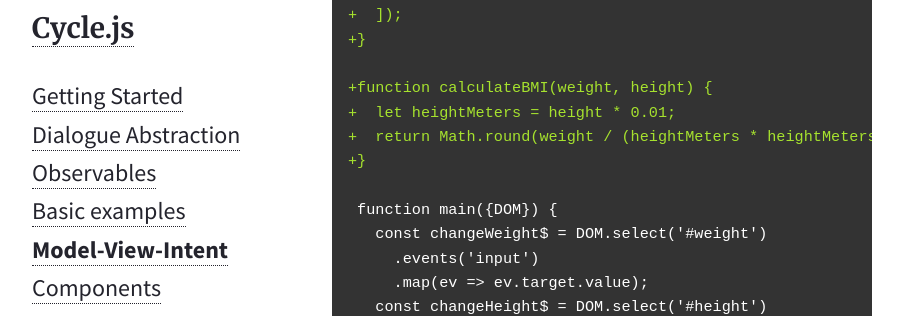
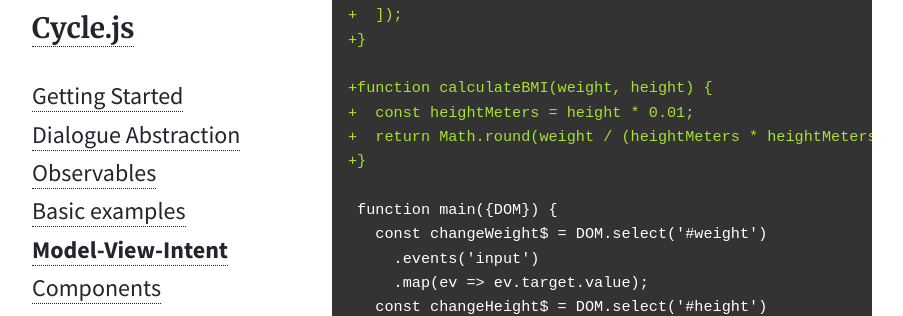
Before and after one commit to cyclejs/old-website, a Jekyll site: the page built from _posts/2015-01-26-model-view-intent.md, in a window 1280 px wide and 900 px high, scrolled down 2085 px. Shown: the part 181-497 px from the top of the window, without its empty margins (168-1071 px from the left). Built offline with Jekyll 4.4.1, drawn with Linux system fonts in a browser that asks for light colours; nearby versions of some CDN libraries; some of the changed text lies outside the part shown.

Commit message:
Replace let with const in examples in MVI chapter

```diff
--- a/_posts/2015-01-26-model-view-intent.md
+++ b/_posts/2015-01-26-model-view-intent.md
@@ -77,7 +77,7 @@
 +}
 
 +function calculateBMI(weight, height) {
-+  let heightMeters = height * 0.01;
++  const heightMeters = height * 0.01;
 +  return Math.round(weight / (heightMeters * heightMeters));
 +}
 
@@ -145,7 +145,7 @@
  }
 
  function calculateBMI(weight, height) {
-   let heightMeters = height * 0.01;
+   const heightMeters = height * 0.01;
    return Math.round(weight / (heightMeters * heightMeters));
  }
 
```
